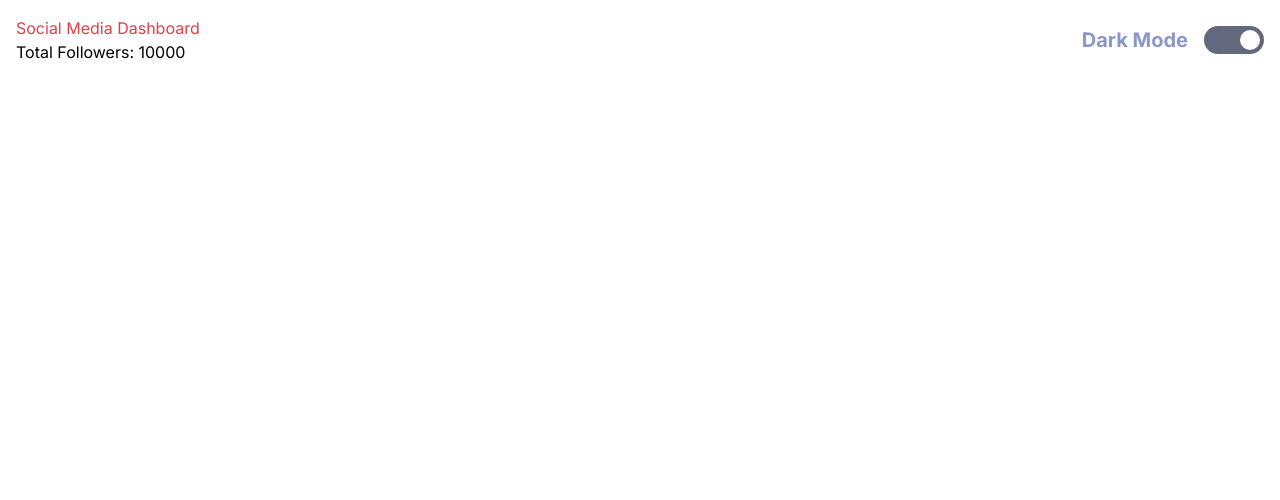
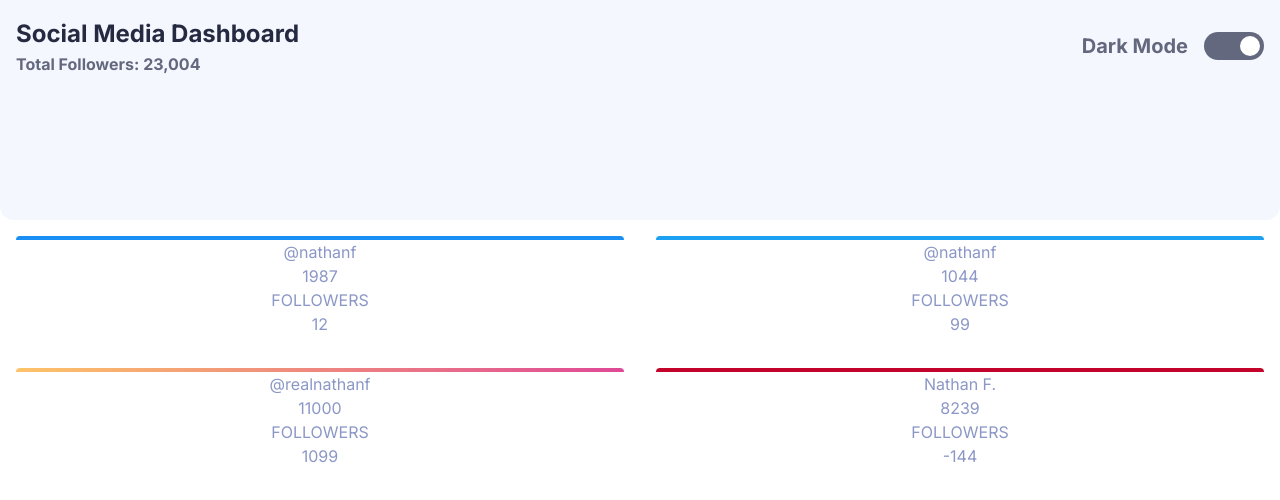
Before and after one commit to Nothile-Moyo-Git/social-media-dashboard, a React (Create React App) app: page / in a window 1280 px wide. Shown: the top 500 px of the page. Built offline with nearby package versions, Linux system fonts and the light colour scheme.

Commit message:
Added background color and started work on cards

```diff
--- a/src/App.js
+++ b/src/App.js
@@ -1,6 +1,7 @@
 import Header from './components/header/Header';
 import { useState } from 'react';
 import './App.css';
+import SocialCardsList from './components/cards/SocialCardsList';
 
 function App() {
 
@@ -10,9 +11,10 @@ function App() {
   const [themeColor, setThemeColor] = useState(defaultTheme);
 
   return (
-    <div className={`${themeColor} max-w-7xl m-auto p-4 font-inter`}>
+    <main className={`${themeColor} font-inter ${ themeColor === 'dark' ? 'bg-very-dark-blue' : 'bg-white'}`}>
       <Header themeColor={themeColor} setThemeColor={setThemeColor}/>
-    </div>
+      <SocialCardsList/>
+    </main>
   );
 }
 
--- /dev/null
+++ b/src/components/cards/SocialCard.js
@@ -0,0 +1,14 @@
+const SocialCard = (props) => {
+
+    return(
+        <li className="basis-[100%] sm:basis-[calc(50%_-_1rem)] xl:basis-[calc(25%_-_1.5rem)] rounded-[14px] text-center">
+            <div className={`h-1 w-[100%] rounded-t-[14px] ${props.borderColor} `}></div>
+            <div>{props.alias}</div>
+            <p>{props.followers}</p>
+            <p>{props.text}</p>
+            <div>{props.gains}</div>
+        </li>
+    );
+}
+
+export default SocialCard;
--- /dev/null
+++ b/src/components/cards/SocialCardsList.js
@@ -0,0 +1,32 @@
+import SocialCard from "./SocialCard";
+
+const SocialCardsList = () => {
+
+    const cardList = [];
+    const cardInformation = {
+        aliases: ['@nathanf', '@nathanf', '@realnathanf', 'Nathan F.'],
+        followerCount: [1987, 1044, 11000, 8239],
+        followText: ['FOLLOWERS', 'FOLLOWERS', 'FOLLOWERS', 'FOLLOWERS'],
+        followerGain: [12, 99, 1099, -144],
+        borderColor: ['bg-facebook-blue', 'bg-twitter-blue', 'bg-gradient-to-r from-instagram-yellow to-instagram-pink', 'bg-youtube-red']
+    };
+
+    for( let i = 0; i < 4; i++ ){
+        cardList.push(<SocialCard
+            key={`c-${i}`}
+            alias={cardInformation.aliases[i]}
+            followers={cardInformation.followerCount[i]}
+            text={cardInformation.followText[i]}
+            gains={cardInformation.followerGain[i]}
+            borderColor={cardInformation.borderColor[i]}
+            />);
+    }
+
+    return(
+        <ul className="text-desaturated-blue dark:text-dark-grayish-blue max-w-7xl m-auto p-4 flex gap-8 flex-wrap">
+            { cardList }
+        </ul>
+    );
+}
+
+export default SocialCardsList;
--- a/src/components/header/Header.js
+++ b/src/components/header/Header.js
@@ -17,15 +17,18 @@ const Header = (props) => {
     }
 
     return(
-        <header className="flex justify-between flex-col sm:flex-row">
+        <header className="bg-very-pale-blue dark:bg-very-dark-blue-top rounded-b-[14px] pb-[5rem] sm:pb-[8rem]">
+            <section className="max-w-7xl m-auto p-4 flex justify-between flex-col sm:flex-row gap-4">
 
                 <div>
-                <h2 className="text-bright-red dark:text-lime-green">Social Media Dashboard</h2>
-                <p>{ `Total Followers: ${'10000'}` }</p>
+                    <h2 className="text-dark-desaturated-blue dark:text-white text-xl font-bold">Social Media Dashboard</h2>
+                    <strong className="dark:text-desaturated-blue text-dark-grayish-blue">{ `Total Followers: ${'23,004'}` }</strong>
                 </div>
 
+                <hr className="sm:hidden my-4 border-dark-grayish-blue dark:border-desaturated-blue"/>
+
                 <div className="flex flex-row justify-between items-center">
-                <strong className="text-desaturated-blue mr-2 text-lg">Dark Mode</strong>
+                    <strong className="dark:text-desaturated-blue text-dark-grayish-blue mr-2 text-lg">Dark Mode</strong>
                     <label className="relative inline-block w-15 h-7 ml-2">
                         <input className="opacity-0 w-0 h-0" onChange={toggleDarkMode} checked={isChecked} type="checkbox"/>
                         <span className={`
@@ -35,6 +38,7 @@ const Header = (props) => {
                     </label>
                 </div>
 
+            </section>
         </header>
     )
 }
--- a/src/index.css
+++ b/src/index.css
@@ -1,6 +1,14 @@
 @tailwind base;
 @tailwind components;
 @tailwind utilities;
+
+html, body, #root, main{
+  height: 100%;
+}
+
+*{
+  transition: all 0.15s linear;
+}
 
 body {
   margin: 0;
--- a/tailwind.config.js
+++ b/tailwind.config.js
@@ -14,7 +14,7 @@ module.exports = {
       'sm': '0.875rem',
       'md': '1.125rem',
       'lg': '1.25rem',
-      'xl': '3rem'
+      'xl': '1.5rem'
     },
     fontWeight: {
       'normal': '400',
@@ -30,6 +30,8 @@ module.exports = {
         'facebook-blue': 'hsl(208, 92%, 53%)',
         'twitter-blue': 'hsl(203, 89%, 53%)',
         'instagram-gradient': 'linear-gradient(hsl(37, 97%, 70%), hsl(329, 70%, 58%))',
+        'instagram-yellow': 'hsl(37, 97%, 70%)',
+        'instagram-pink': 'hsl(329, 70%, 58%)',
         'youtube-red': 'hsl(348, 97%, 39%)',
         'dark-theme': 'linear-gradient( to right, hsl(210, 78%, 56%), hsl(146, 68%, 55%))',
         'dark-theme-blue': 'hsl(210, 78%, 56%)',
```
Also changed, not shown: src/components/cards/OverviewCard.js (added), src/components/cards/OverviewCardsList.js (added). Lines whose indentation alone changed are shown as unchanged.
